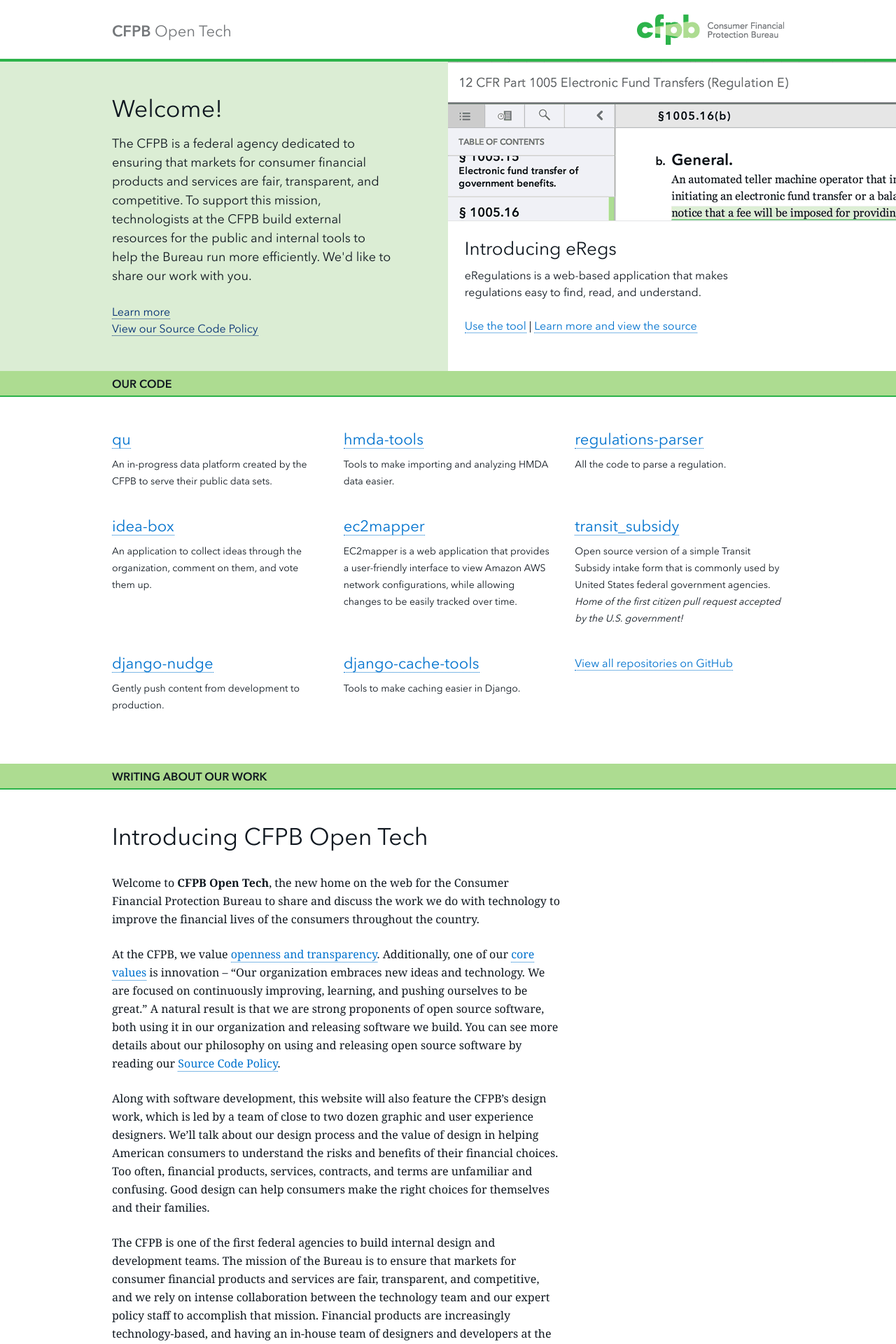
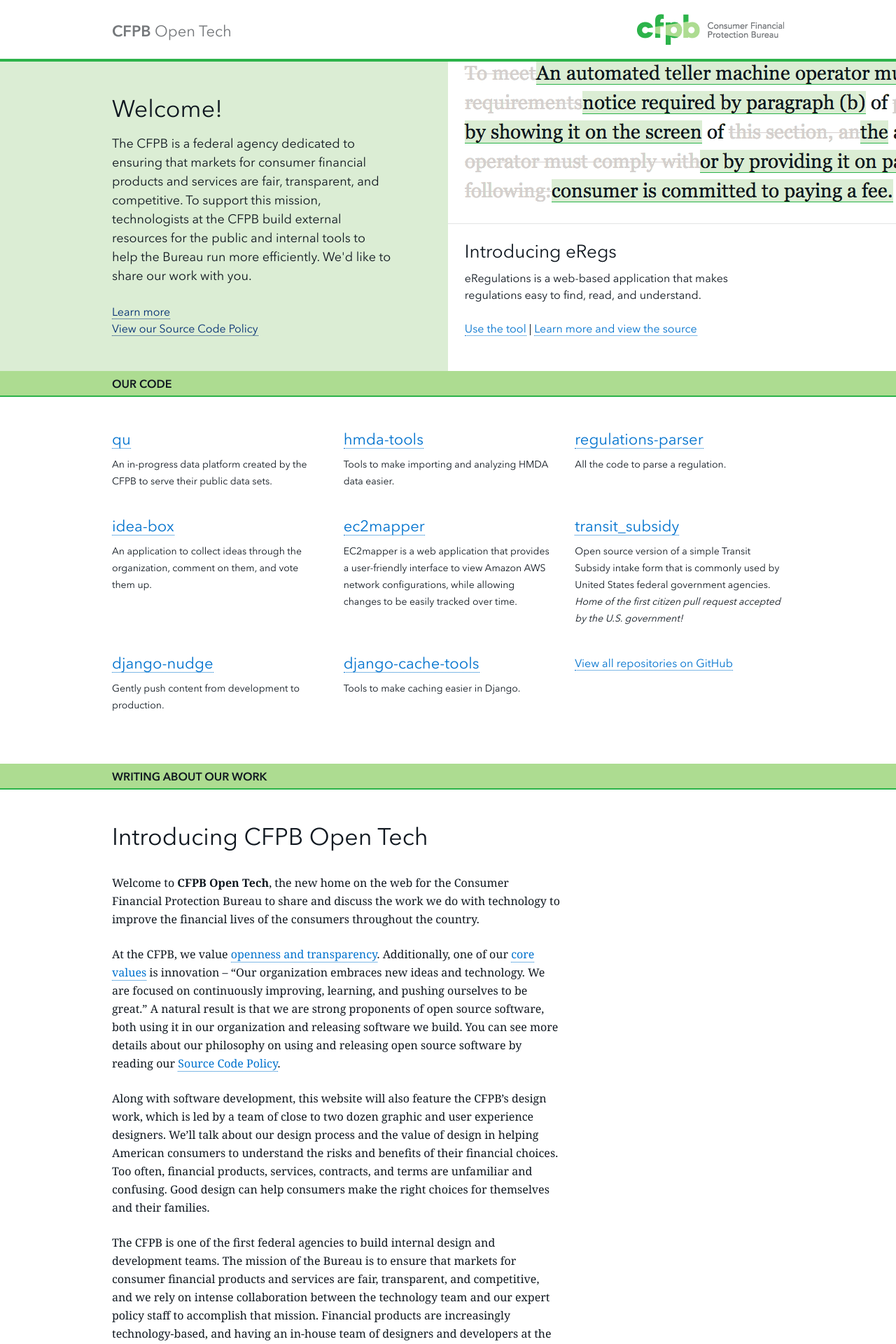
Before and after one commit to cfpb/cfpb.github.io, a Jekyll site: the page built from index.html, in a window 1280 px wide. Shown: the top 1920 px of the page at 70% size. Built offline with Jekyll 4.4.1, drawn with Linux system fonts in a browser that asks for light colours; nearby versions of some CDN libraries.

Commit message:
Update eRegs feature graphic

```diff
--- a/css/site.css
+++ b/css/site.css
@@ -530,6 +530,8 @@
     width: 111.149825783972%;
     max-width: none;
     height: 8em;
+    border: 1px solid #E3E4E5;
+    border-width: 1px 0;
     margin: -1.5em -5.55555555555556% 1.5em -5.55555555555556%;
     background-repeat: no-repeat;
 }
@@ -538,10 +540,7 @@
     background-position: left center;
 }
 .feature-img.eregs {
-    border: 1px solid #E3E4E5;
-    border-width: 1px 0;
     background-image: url('../img/feature_eregs_1280.png');
-    background-position: 0 4%;
 }
 .hero p {
     font-size: 1.125em;
@@ -651,16 +650,13 @@
         width: 25%;
         max-width: none;
         height: 14em;
+        border-width: 1px 1px 1px 0;
         margin: -1.5em 1.5em -1.5em -5.55555555555556%;
         float: left;
         background-repeat: no-repeat;
     }
     .feature-img.pdp {
         background-position: 32% 60%;
-    }
-    .feature-img.eregs {
-        border-width: 0 1px 0 0;
-        background-position: 10% 0;
     }
 }
 
@@ -740,16 +736,13 @@
     .feature-img {
         width: 300%;
         max-width: none;
-        height: 14.25em;
+        height: 14.5em;
+        border-width: 0 0 1px;
         margin: -1.5em 0 1.5em -1.5em;
         background-repeat: no-repeat;
     }
     .feature-img.pdp {
         background-position: left center;
-    }
-    .feature-img.eregs {
-        border-width: 0 0 1px;
-        background-position: left top;
     }
     .feature p {
         font-size: inherit;
```
Also changed, not shown: img/feature_eregs_1280.png.
